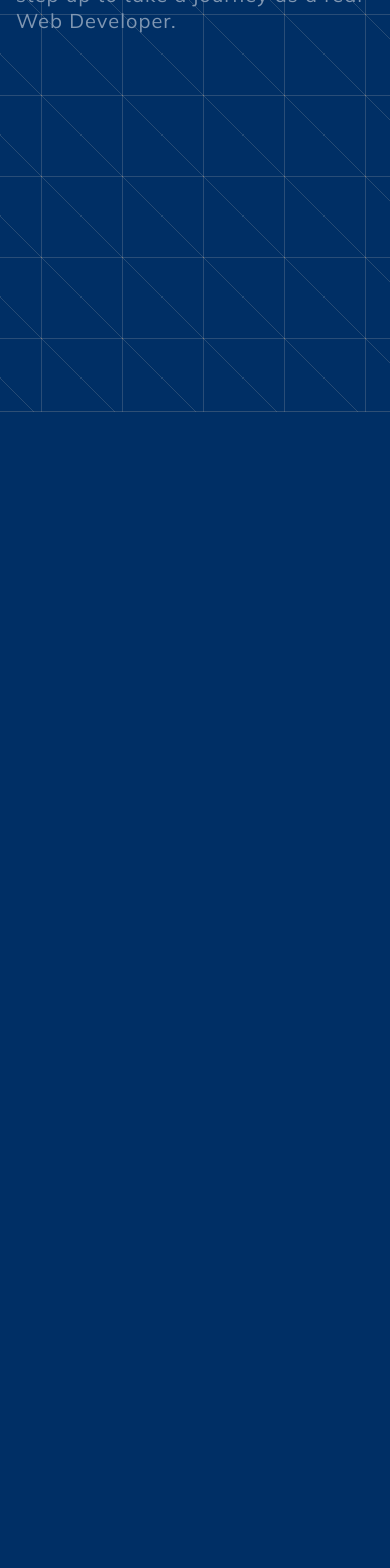
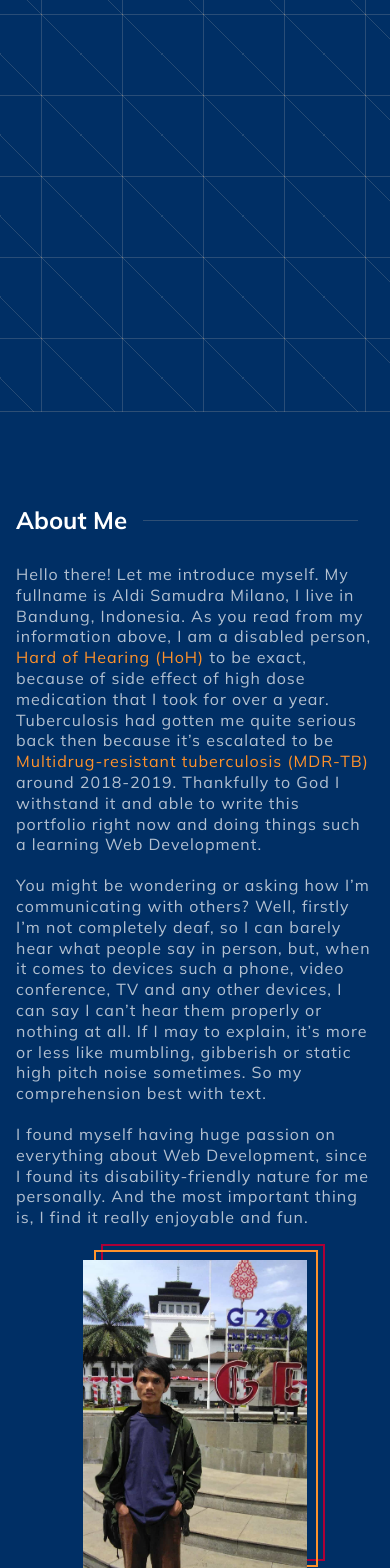
Before and after one commit to aldi-milano/portfolio, a React (Create React App) app: page / in a window 390 px wide. Shown: the part 432-2000 px from the top of the page. Before the commit the page ends 844 px from the top, so only its background shows below. Built offline with nearby package versions, Linux system fonts and the light colour scheme.

Commit message:
adding mobile responsiveness display and about page

```diff
--- a/src/App.js
+++ b/src/App.js
@@ -9,7 +9,7 @@ function App() {
   return (
     <div>
       <Hero />
-      {/* <About /> */}
+      <About />
     </div>
   );
 }
--- a/src/components/about/About.js
+++ b/src/components/about/About.js
@@ -1,11 +1,59 @@
 import './about.scss';
+
+import profile from '../../assets/profille-image/portfolio.jpg';
 
 function About() {
   return (
     <div>
       <section className='about'>
-        <article className='about__content'>
-          <h1>About Me</h1>
+        <article className='content'>
+          <div className='content__title'>
+            <h1 className='title'>About Me</h1>
+            <div className='line'></div>
+          </div>
+          <div className='content-main'>
+            <div className='content__paragraph'>
+              <p className='paragraph-1'>
+                Hello there! Let me introduce myself. My fullname is Aldi
+                Samudra Milano, I live in Bandung, Indonesia. As you read from
+                my information above, I am a disabled person,{' '}
+                <a href='https://www.accessibility.com/glossary/hard-of-hearing#:~:text=Hard%20of%20Hearing%20(HoH)'>
+                  Hard of Hearing (HoH)
+                </a>{' '}
+                to be exact, because of side effect of high dose medication that
+                I took for over a year. Tuberculosis had gotten me quite serious
+                back then because it’s escalated to be{' '}
+                <a href='https://www.who.int/news-room/questions-and-answers/item/tuberculosis-multidrug-resistant-tuberculosis-(mdr-tb)'>
+                  Multidrug-resistant tuberculosis (MDR-TB)
+                </a>{' '}
+                around 2018-2019. Thankfully to God I withstand it and able to
+                write this portfolio right now and doing things such a learning
+                Web Development.
+              </p>
+              <p className='paragraph-2'>
+                You might be wondering or asking how I’m communicating with
+                others? Well, firstly I’m not completely deaf, so I can barely
+                hear what people say in person, but, when it comes to devices
+                such a phone, video conference, TV and any other devices, I can
+                say I can’t hear them properly or nothing at all. If I may to
+                explain, it’s more or less like mumbling, gibberish or static
+                high pitch noise sometimes. So my comprehension best with text.
+              </p>
+              <p className='paragraph-3'>
+                I found myself having huge passion on everything about Web
+                Development, since I found its disability-friendly nature for me
+                personally. And the most important thing is, I find it really
+                enjoyable and fun.
+              </p>
+            </div>
+            <div className='image-profile'>
+              <img
+                src={profile}
+                alt='profile picture of me'
+                className='profile-img'
+              />
+            </div>
+          </div>
         </article>
       </section>
     </div>
--- a/src/components/about/about.scss
+++ b/src/components/about/about.scss
@@ -2,15 +2,147 @@
 @use '../../scss/global' as *;
 
 .about {
+  max-width: rem(1440);
+  margin: 0 auto;
   height: 100vh;
   width: 100%;
   padding: rem(96) 0;
 
-  &__content {
+  .content {
     padding: 0 rem(32);
 
-    h1 {
-      font-size: $h-2;
+    &__title {
+      @include flex(flex-start, center);
+      margin-bottom: rem(32);
+      gap: rem(16);
+      .title {
+        font-size: $h-2;
+        font-weight: 700;
+      }
+
+      .line {
+        height: 1px;
+        width: 85%;
+        background-color: $gray-gradient;
+      }
+    }
+
+    .content-main {
+      display: grid;
+      grid-template-columns: 3fr 1fr;
+      gap: rem(16);
+
+      .image-profile {
+        width: rem(224);
+        position: relative;
+        align-self: start;
+
+        .profile-img {
+          width: 100%;
+        }
+
+        &::before {
+          content: '';
+          width: rem(224);
+          height: 100%;
+          // background-color: $secondary;
+          border: 2px solid $secondary;
+          position: absolute;
+          top: -5%;
+          right: -8%;
+          z-index: -2;
+        }
+
+        &::after {
+          content: '';
+          width: rem(224);
+          height: 100%;
+          // background-color: $secondary;
+          border: 2px solid $complementary;
+          position: absolute;
+          top: -3%;
+          right: -5%;
+          z-index: -1;
+        }
+      }
+
+      .content__paragraph {
+        line-height: 1.3;
+        letter-spacing: 1px;
+        // font-size: rem(16);
+        color: $tint;
+        .paragraph-1,
+        .paragraph-2 {
+          margin-bottom: rem(20);
+        }
+      }
+    }
+
+    @include breakpoint(tablet) {
+      padding: 0 rem(16);
+
+      &__title {
+        .title {
+          font-size: rem(24);
+        }
+
+        .line {
+          width: 60%;
+        }
+      }
+
+      .content-main {
+        @include flex();
+        flex-direction: column;
+        gap: rem(32);
+
+        .image-profile {
+          display: block;
+          margin: 0 auto;
+          width: rem(224);
+          position: relative;
+          align-self: start;
+
+          .profile-img {
+            width: 100%;
+          }
+
+          &::before {
+            content: '';
+            width: rem(224);
+            height: 100%;
+            // background-color: $secondary;
+            border: 2px solid $secondary;
+            position: absolute;
+            top: -5%;
+            right: -8%;
+            z-index: -2;
+          }
+
+          &::after {
+            content: '';
+            width: rem(224);
+            height: 100%;
+            // background-color: $secondary;
+            border: 2px solid $complementary;
+            position: absolute;
+            top: -3%;
+            right: -5%;
+            z-index: -1;
+          }
+        }
+
+        .content__paragraph {
+          line-height: 1.3;
+          letter-spacing: 1px;
+          font-size: rem(16);
+          color: $tint;
+          .paragraph-1,
+          .paragraph-2 {
+            margin-bottom: rem(20);
+          }
+        }
+      }
     }
   }
 }
--- a/src/components/hero/Hero.js
+++ b/src/components/hero/Hero.js
@@ -2,7 +2,7 @@ import './hero.scss';
 
 function Hero() {
   return (
-    <div>
+    <div className='background'>
       <section class='hero'>
         <div class='hero__container'>
           <h1 class='header'>
@@ -10,16 +10,17 @@ function Hero() {
             <span class='header__position'>FRONT-END DEV</span>
           </h1>
           <p>
-            and<span class='coma'>,</span>
+            and<span class='quotation-mark'>,</span>
           </p>
           <h1 className='condition'>
-            I Am <span>Disabled</span>
+            I<span className='quotation-mark'>’</span>m{' '}
+            <span className='disabled'>Disabled</span>
           </h1>
         </div>
         <div className='hero__paragraph'>
           <p className='paragraph'>
             An ordinary man who has a huge passionate and curiosity about Web
-            Development. Makes his first step up to take a journey as a real Web
+            Development. Makes his first step up to take a journey as a Web
             Developer.
           </p>
         </div>
--- a/src/components/hero/hero.scss
+++ b/src/components/hero/hero.scss
@@ -1,19 +1,22 @@
 @use '../../scss/utility' as *;
+
+.background {
+  background-color: #002f65;
+  background-image: url(../../assets/background-texture/axiom-pattern.png);
+}
 
 .hero {
   height: 100vh;
   width: 100%;
   // background-color: #1864ab;
   // background-color: #165c9e;
-  background-color: #002f65;
-  background-image: url(../../assets/background-texture/axiom-pattern.png);
-  border-bottom: 1px solid rgba(153, 153, 153, 0.3);
+  border-bottom: 1px solid $gray-gradient;
+  max-width: rem(1440);
+  margin: 0 auto;
 }
 
 .hero__container {
   padding: rem(96) rem(32) rem(0);
-  max-width: rem(1440);
-  margin: 0 auto;
   margin-bottom: rem(52);
 
   .header {
@@ -60,7 +63,7 @@
     font-size: rem(56);
     font-weight: 400;
 
-    span {
+    .disabled {
       // color: #ec2c39;
       // color: #fee50f;
       color: #ff922b;
@@ -69,6 +72,10 @@
       letter-spacing: -3px;
       font-size: rem(64);
     }
+  }
+
+  .quotation-mark {
+    font-weight: 900;
   }
 
   @include breakpoint(tablet) {
@@ -118,7 +125,7 @@
       font-size: rem(44);
       font-weight: 400;
 
-      span {
+      .disabled {
         // color: #ec2c39;
         // color: #fee50f;
         color: #ff922b;
@@ -144,17 +151,9 @@
   .hero__paragraph {
     padding: 0 rem(16);
     color: $tint;
-    font-size: rem(20);
+    font-size: rem(16);
     max-width: rem(540);
     line-height: 1.3;
     letter-spacing: 1px;
-
-    // a {
-    //   &:link,
-    //   &:visited {
-    //     color: $complementary;
-    //     text-decoration: none;
-    //   }
-    // }
   }
 }
--- a/src/scss/global/_base.scss
+++ b/src/scss/global/_base.scss
@@ -11,9 +11,10 @@
   box-sizing: inherit;
 }
 
-// ::selection {
-//   background: $complementary;
-// }
+::selection {
+  background: $complementary;
+  color: #fff;
+}
 
 html {
   font-size: 100%;
@@ -23,16 +24,37 @@ body {
   font-family: $font-mulish;
   font-weight: 400;
   line-height: 1;
-  font-size: rem(16);
+  font-size: rem(20);
   color: #fff;
   background-color: $primary;
 }
 
-a,
-a:visited,
-a:active {
+a {
   text-decoration: none;
-  cursor: pointer;
+  position: relative;
+
+  &::after {
+    content: '';
+    width: 0;
+    height: 1px;
+    position: absolute;
+    bottom: -4%;
+    left: 0;
+    background-color: $complementary;
+    opacity: 0.7;
+    transition: width 0.2s;
+  }
+
+  &:link,
+  &:visited,
+  &:active {
+    cursor: pointer;
+    color: $complementary;
+  }
+
+  &:hover::after {
+    width: 100%;
+  }
 }
 
 button {
--- a/src/scss/global/_spacing.scss
+++ b/src/scss/global/_spacing.scss
@@ -1,9 +1,9 @@
 @use '../utility' as *;
 
-//PARAGRAPH
+//PARAGRAPH DEKSTOP
 $p-md: rem(20);
 $p-sm: rem(18);
 
-// HEADING
-$h-2: rem(24);
-$h-3: rem(22);
+// HEADING DESKTOP
+$h-2: rem(28);
+$h-3: rem(24);
--- a/src/scss/utility/_color.scss
+++ b/src/scss/utility/_color.scss
@@ -1,6 +1,9 @@
 $primary: #002f65;
+$secondary: #ad0036;
 $complementary: #ff922b;
-$tint: #8097b2;
+$tint: #b3c1d1;
+$tint-2: #015494;
 $shade: #001833;
 $white: #fff;
-$gray: rgba(153, 153, 153, 0.3);
+$gray: #555;
+$gray-gradient: rgba(153, 153, 153, 0.3);
```
Also changed, not shown: src/assets/profille-image/portfolio.jpg (added).
